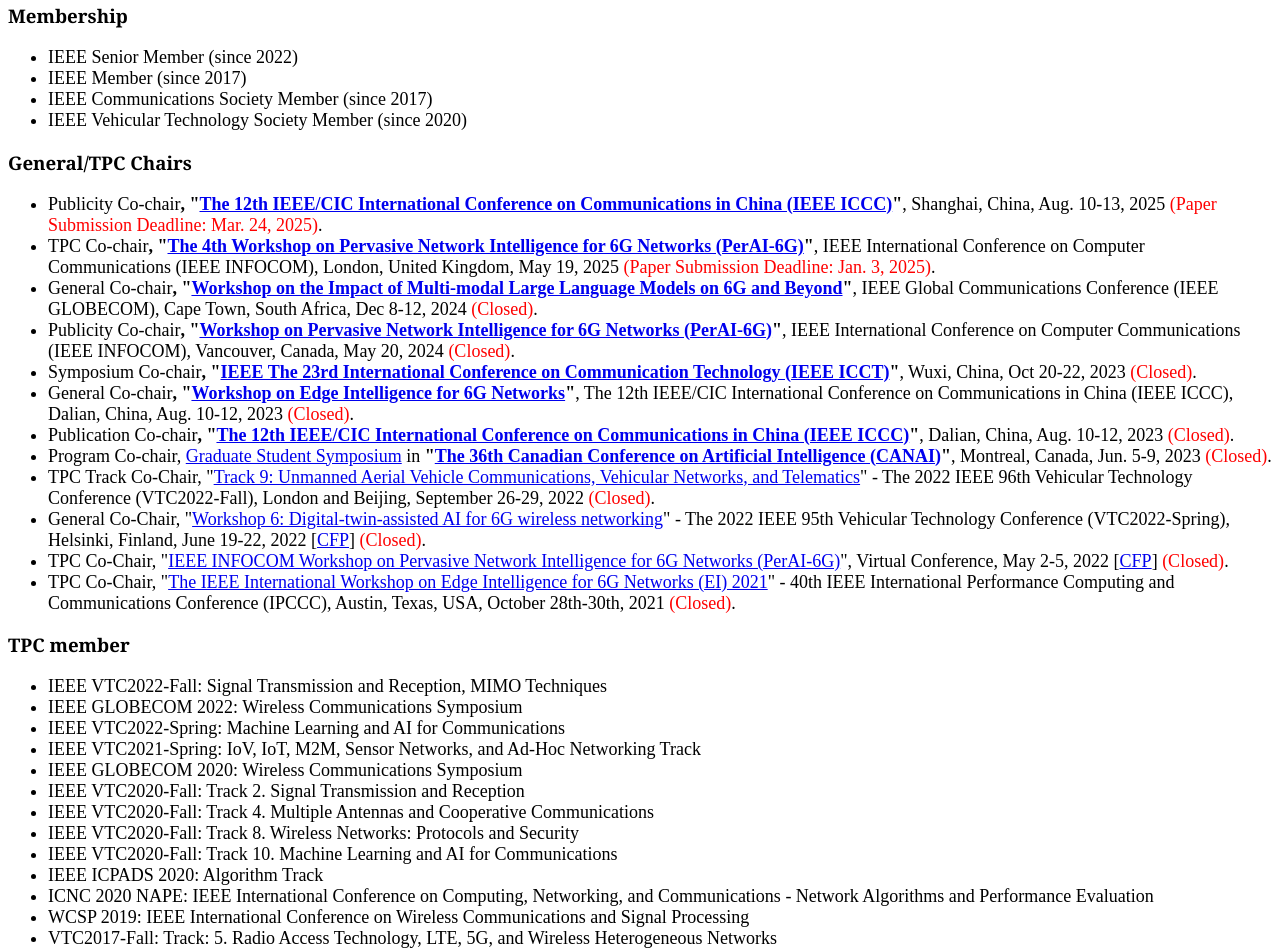
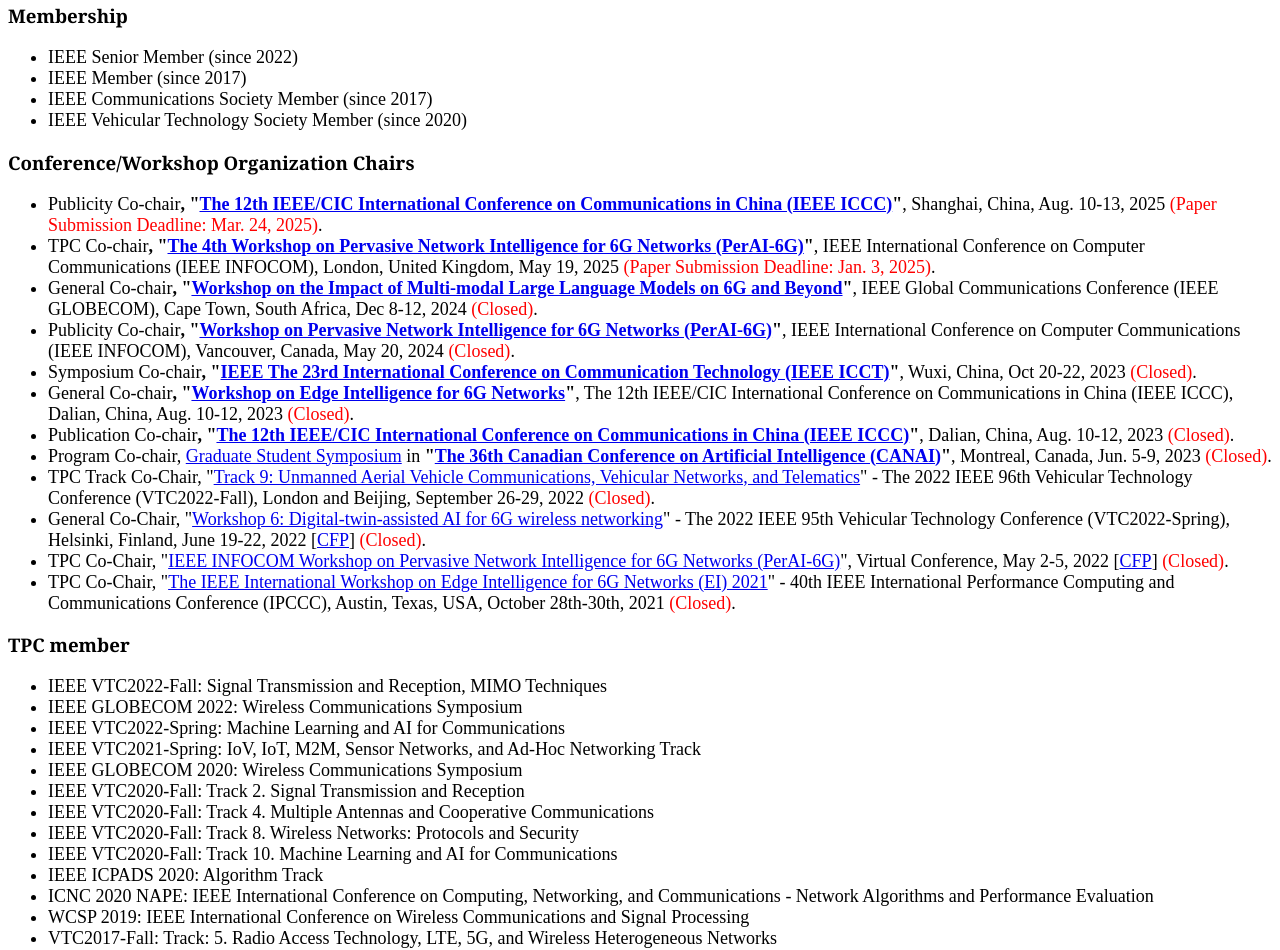
Before and after one commit to Qiang-John-Ye/Qiang-John-Ye.github.io, a plain HTML site: page Professional_Activities.html in a window 1280 px wide. Shown: the part 1026-1976 px from the top of the page. Drawn offline with Linux system fonts and the light colour scheme; a script that the page names is missing.

Commit message:
Update Professional_Activities.html

```diff
--- a/Professional_Activities.html
+++ b/Professional_Activities.html
@@ -83,7 +83,7 @@ color:#365F91;mso-themecolor:accent1;mso-themeshade:191"><span style="mso-tab-co
         <li class="STYLE1">IEEE Communications Society Member (since 2017)</li>
         <li class="STYLE1">IEEE Vehicular Technology Society Member (since 2020)</li>
       </ul>
-	  <h3 style="font-family:Georgia, &quot;Times New Roman&quot;, Times, serif">General/TPC Chairs</h3>
+	  <h3 style="font-family:Georgia, &quot;Times New Roman&quot;, Times, serif">Conference/Workshop Organization Chairs</h3>
       <ul>
         <li class="STYLE1">Publicity Co-chair<strong>, "<a href="https://iccc2025.ieee-iccc.org/">The 12th IEEE/CIC International Conference on Communications in China (IEEE ICCC)</a>"</strong>, Shanghai, China, Aug. 10-13, 2025 <font color="red">(Paper Submission Deadline: Mar. 24, 2025)</font>.</li>
         <li class="STYLE1">TPC Co-chair<strong>, "<a href="https://infocom2025.ieee-infocom.org/4th-workshop-pervasive-network-intelligence-6g-networks-perai-6g-call-papers">The 4th Workshop on Pervasive Network Intelligence for 6G Networks (PerAI-6G)</a>"</strong>, IEEE International Conference on Computer Communications (IEEE INFOCOM), London, United Kingdom, May 19, 2025 <font color="red">(Paper Submission Deadline: Jan. 3, 2025)</font>.</li>
```
